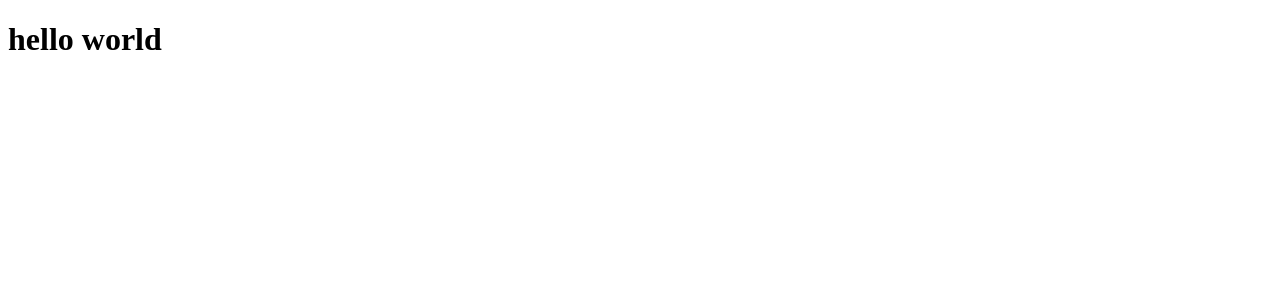
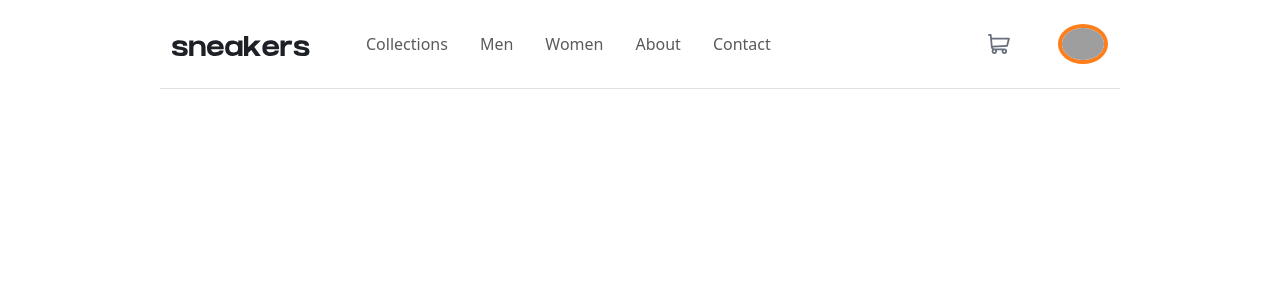
Before and after one commit to Nini1912/E-commerce-project, a React (Vite) app: page / in a window 1280 px wide. Shown: the top 300 px of the page. Built offline with nearby package versions, Linux system fonts and the light colour scheme; grey boxes are pictures that could not be loaded.

Commit message:
add navbar

```diff
--- a/package.json
+++ b/package.json
@@ -10,7 +10,9 @@
     "preview": "vite preview"
   },
   "dependencies": {
+    "bootstrap": "^5.3.2",
     "react": "^18.2.0",
+    "react-bootstrap": "^2.9.2",
     "react-dom": "^18.2.0"
   },
   "devDependencies": {
--- a/src/App.css
+++ b/src/App.css
@@ -0,0 +1,27 @@
+@import url("https://fonts.googleapis.com/css2?family=Caveat:wght@600&family=Kumbh+Sans&display=swap");
+:root {
+  --orange: #ff7e1b;
+  --pale-orange: #ffede0;
+  --grayish: #68707d;
+  --light-greyish: #b6bcc8;
+  --btn-bg: #f6f8fd;
+}
+
+* {
+  box-sizing: border-box;
+}
+
+body {
+  font-size: 16px;
+  font-family: "Kumbh Sans", sans-serif;
+}
+
+.profile-img {
+    border: 4px solid var(--orange);
+    border-radius: 50%;
+    width: 3.125rem;
+}
+
+.nav-link:hover {
+  border-bottom: 3px solid var(--orange);
+}
--- a/src/App.jsx
+++ b/src/App.jsx
@@ -1,9 +1,11 @@
 import "./App.css";
+import "bootstrap/dist/css/bootstrap.min.css";
+import NavBar from "./components/Navbar";
 
 function App() {
   return (
     <>
-      <h1>hello world</h1>
+      <NavBar />
     </>
   );
 }
--- /dev/null
+++ b/src/components/Navbar.jsx
@@ -0,0 +1,44 @@
+import { Container, Nav, Navbar } from "react-bootstrap";
+import Logo from "../assets/logo.svg";
+import Cart from "../assets/icon-cart.svg";
+import { loggedInUser, assetsBaseUrl } from "../data";
+
+const NavBar = () => {
+  return (
+    <Navbar expand="lg">
+      <Container className="border-bottom pt-3 pb-4 w-75">
+        <Navbar.Brand href="#home" className="me-5">
+          <img src={Logo} alt="" />
+        </Navbar.Brand>
+        <Navbar.Toggle aria-controls="basic-navbar-nav" />
+        <Navbar.Collapse id="basic-navbar-nav">
+          <Nav className="me-auto">
+            <Nav.Link href="#collections" className="nav-link me-3">
+              Collections
+            </Nav.Link>
+            <Nav.Link href="#men" className="nav-link me-3">
+              Men
+            </Nav.Link>
+            <Nav.Link href="#women" className="nav-link me-3">
+              Women
+            </Nav.Link>
+            <Nav.Link href="#about" className="nav-link me-3">
+              About
+            </Nav.Link>
+            <Nav.Link href="#contact" className="nav-link me-3">
+              Contact
+            </Nav.Link>
+          </Nav>
+        </Navbar.Collapse>
+        <img src={Cart} alt="" className="me-5" />
+        <img
+          className="profile-img"
+          src={`https://${assetsBaseUrl}/${loggedInUser.profileImage}`}
+          alt=""
+        />
+      </Container>
+    </Navbar>
+  );
+};
+
+export default NavBar;
```
Also changed, not shown: 1 other file (tests, documents, lock files or other folders).
